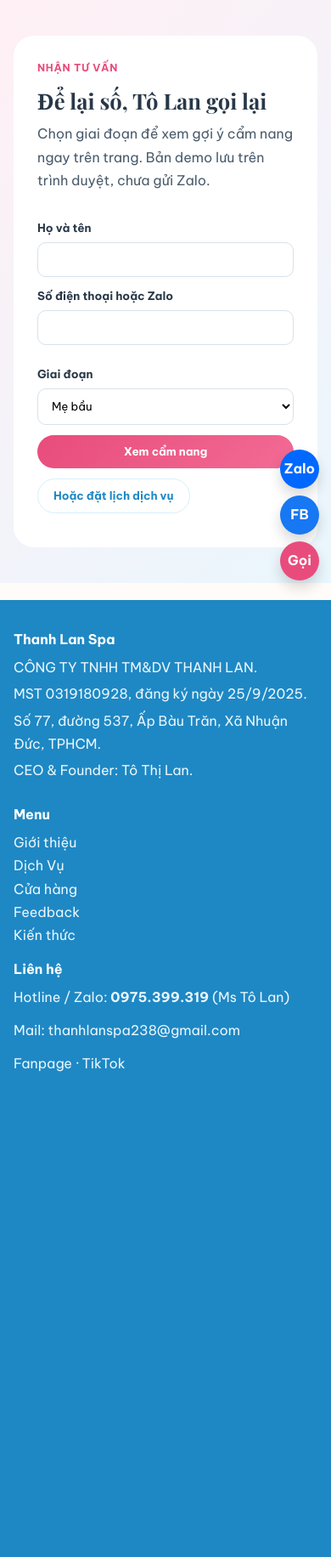
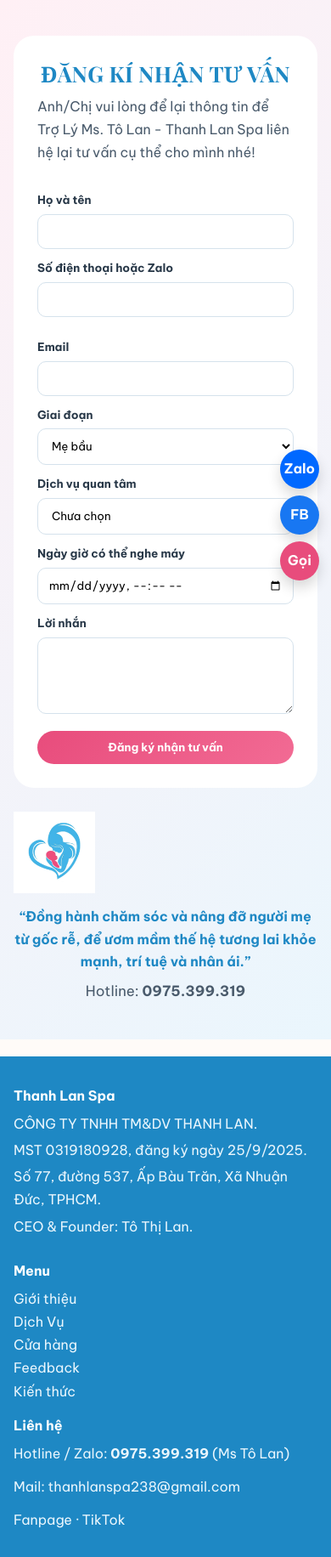
Before and after one commit to nguyennhuanhsp-art/Web_mebe, a PHP site: page /tu-van.html in a window 390 px wide. Shown: the part 147-1979 px from the top of the page at 85% size. Before the commit the page ends 1408 px from the top, so only its background shows below. Run offline with PHP 8.4, Linux system fonts and the light colour scheme.

Commit message:
Rewrite the consultation form and the thank-you email.
Customers can name a time they can answer the phone. The form uses the spa's registration wording and slogan, and the thank-you mail includes Facebook and TikTok buttons.

Co-authored-by: nguyennhuanhsp-art <nguyennhuanhsp-art@users.noreply.github.com>

```diff
--- a/assets/site.css
+++ b/assets/site.css
@@ -149,6 +149,11 @@ ul.clean { margin: 0 0 12px; padding-left: 18px; }
 
 .band { background: linear-gradient(135deg, #fff0f5, #eaf6fd); }
 .band-box { background: #fff; border-radius: 24px; padding: 28px; display: grid; grid-template-columns: 1.1fr 0.9fr; gap: 20px; }
+.consult-title { text-align: left; color: var(--blue-dark); font-size: clamp(1.35rem, 2.4vw, 1.8rem); letter-spacing: 0.01em; margin-bottom: 10px; }
+.consult-foot { text-align: center; margin-top: 28px; }
+.consult-foot img { width: 96px; height: 96px; }
+.consult-foot .slogan { max-width: 680px; margin: 14px auto 8px; color: var(--blue-dark); font-weight: 700; line-height: 1.65; }
+.consult-foot .hotline { margin: 0; font-size: 1.05rem; }
 form .field { margin-bottom: 12px; }
 .hp { position: absolute; left: -9999px; height: 0; width: 0; overflow: hidden; }
 label { display: block; font-size: 0.84rem; font-weight: 700; color: var(--ink); margin-bottom: 4px; }
--- a/assets/site.js
+++ b/assets/site.js
@@ -104,14 +104,26 @@ if (handbook) {
       return;
     }
     error.textContent = "";
+    const when = document.getElementById("leadWhen");
+    const note = document.getElementById("leadNote");
+    if (when && !when.value) {
+      note.textContent = "Chọn ngày giờ có thể nghe máy.";
+      note.classList.add("show");
+      return;
+    }
     const name = document.getElementById("leadName").value.trim();
     const stage = document.getElementById("leadStage").value;
     const leads = JSON.parse(localStorage.getItem("thanhLanLeads") || "[]");
-    leads.push({ name, phone: phone.trim(), stage, at: new Date().toISOString() });
+    leads.push({ name, phone: phone.trim(), stage, when: when ? when.value : "", at: new Date().toISOString() });
     localStorage.setItem("thanhLanLeads", JSON.stringify(leads));
-    document.getElementById("handbookText").textContent = name + " ơi, với giai đoạn " + stage + ": " + guides[stage];
-    document.getElementById("handbookPreview").hidden = false;
-    document.getElementById("leadNote").classList.add("show");
+    const preview = document.getElementById("handbookPreview");
+    const text = document.getElementById("handbookText");
+    if (preview && text && guides[stage]) {
+      text.textContent = name + " ơi, với giai đoạn " + stage + ": " + guides[stage];
+      preview.hidden = false;
+    }
+    note.textContent = "Đã ghi nhận. Trợ lý Ms Tô Lan sẽ liên hệ vào giờ Anh/Chị chọn.";
+    note.classList.add("show");
   });
 }
 
--- a/tu-van.html
+++ b/tu-van.html
@@ -56,21 +56,29 @@
       <a class="btn nav-cta" href="tu-van.html">Nhận tư vấn</a>
     </div>
   </header>
-  <main><section class="section band"><div class="wrap band-box">
+  <main><section class="section band"><div class="wrap">
+    <div class="band-box">
     <div>
-      <p class="kicker">Nhận tư vấn</p>
-      <h2 style="text-align:left">Để lại số, Tô Lan gọi lại</h2>
-      <p>Chọn giai đoạn để xem gợi ý cẩm nang ngay trên trang. Bản demo lưu trên trình duyệt, chưa gửi Zalo.</p>
-      <div id="handbookPreview" hidden class="quote"><h3>Cẩm nang vừa mở</h3><p id="handbookText"></p></div>
+      <h2 class="consult-title">ĐĂNG KÍ NHẬN TƯ VẤN</h2>
+      <p>Anh/Chị vui lòng để lại thông tin để Trợ Lý Ms. Tô Lan - Thanh Lan Spa liên hệ lại tư vấn cụ thể cho mình nhé!</p>
     </div>
     <form id="handbookForm">
       <div class="field"><label for="leadName">Họ và tên</label><input id="leadName" required /></div>
       <div class="field"><label for="leadPhone">Số điện thoại hoặc Zalo</label><input id="leadPhone" required inputmode="tel" /><div class="error" id="leadPhoneError"></div></div>
-      <div class="field"><label for="leadStage">Giai đoạn</label><select id="leadStage"><option>Mẹ bầu</option><option>Tuần đầu sau sinh</option><option>Bé 1 đến 6 tháng</option></select></div>
-      <button class="btn block" type="submit">Xem cẩm nang</button>
-      <p class="note" id="leadNote">Đã ghi trên máy này. Nội dung hiện bên cạnh.</p>
-      <p style="margin-top:12px"><button class="btn light" type="button" data-book="Tư vấn gói chăm sóc phù hợp">Hoặc đặt lịch dịch vụ</button></p>
+      <div class="field"><label for="leadEmail">Email</label><input id="leadEmail" type="email" required /></div>
+      <div class="field"><label for="leadStage">Giai đoạn</label><select id="leadStage"><option>Mẹ bầu</option><option>Mẹ sau sinh</option><option>Bé sơ sinh</option><option>Muốn hỏi gói</option></select></div>
+      <div class="field"><label for="leadService">Dịch vụ quan tâm</label><select id="leadService"><option>Chưa chọn</option><option>Tắm và massage bé</option><option>Chăm sóc mẹ sau sinh</option><option>Combo mẹ và bé</option><option>Chăm sóc bầu tại nhà</option><option>Thông tắc tia sữa</option><option>Giảm eo sau sinh</option></select></div>
+      <div class="field"><label for="leadWhen">Ngày giờ có thể nghe máy</label><input id="leadWhen" type="datetime-local" required /></div>
+      <div class="field"><label for="leadMessage">Lời nhắn</label><textarea id="leadMessage"></textarea></div>
+      <button class="btn block" type="submit">Đăng ký nhận tư vấn</button>
+      <p class="note" id="leadNote"></p>
     </form>
+    </div>
+    <div class="consult-foot">
+      <img src="assets/apple-touch-icon.png" alt="Logo Thanh Lan Spa" />
+      <p class="slogan">“Đồng hành chăm sóc và nâng đỡ người mẹ từ gốc rễ, để ươm mầm thế hệ tương lai khỏe mạnh, trí tuệ và nhân ái.”</p>
+      <p class="hotline">Hotline: <a href="tel:0975399319"><strong>0975.399.319</strong></a></p>
+    </div>
   </div></section></main>
   <footer>
     <div class="wrap grid">
--- a/wordpress/thanh-lan/assets/site.css
+++ b/wordpress/thanh-lan/assets/site.css
@@ -160,6 +160,11 @@ ul.clean { margin: 0 0 12px; padding-left: 18px; }
 
 .band { background: linear-gradient(135deg, #fff0f5, #eaf6fd); }
 .band-box { background: #fff; border-radius: 24px; padding: 28px; display: grid; grid-template-columns: 1.1fr 0.9fr; gap: 20px; }
+.consult-title { text-align: left; color: var(--blue-dark); font-size: clamp(1.35rem, 2.4vw, 1.8rem); letter-spacing: 0.01em; margin-bottom: 10px; }
+.consult-foot { text-align: center; margin-top: 28px; }
+.consult-foot img { width: 96px; height: 96px; }
+.consult-foot .slogan { max-width: 680px; margin: 14px auto 8px; color: var(--blue-dark); font-weight: 700; line-height: 1.65; }
+.consult-foot .hotline { margin: 0; font-size: 1.05rem; }
 form .field { margin-bottom: 12px; }
 .hp { position: absolute; left: -9999px; height: 0; width: 0; overflow: hidden; }
 label { display: block; font-size: 0.84rem; font-weight: 700; color: var(--ink); margin-bottom: 4px; }
--- a/wordpress/thanh-lan/functions.php
+++ b/wordpress/thanh-lan/functions.php
@@ -18,9 +18,9 @@ add_action('wp_enqueue_scripts', function () {
         array(),
         null
     );
-    wp_enqueue_style('thanh-lan-site', get_template_directory_uri() . '/assets/site.css', array('thanh-lan-fonts'), '1.6.0');
+    wp_enqueue_style('thanh-lan-site', get_template_directory_uri() . '/assets/site.css', array('thanh-lan-fonts'), '1.7.0');
     wp_enqueue_style('thanh-lan', get_stylesheet_uri(), array('thanh-lan-site'), '1.2.0');
-    wp_enqueue_script('thanh-lan-site', get_template_directory_uri() . '/assets/site.js', array(), '1.6.2', true);
+    wp_enqueue_script('thanh-lan-site', get_template_directory_uri() . '/assets/site.js', array(), '1.7.0', true);
     wp_localize_script('thanh-lan-site', 'thanhLanLead', array(
         'ajax' => admin_url('admin-ajax.php'),
         'nonce' => wp_create_nonce('thanh_lan_lead'),
```
Also changed, not shown: wordpress/mu-plugins/thanh-lan-lead.php (+107 -47 lines), wordpress/thanh-lan/assets/site.js (+8 -1 lines).
